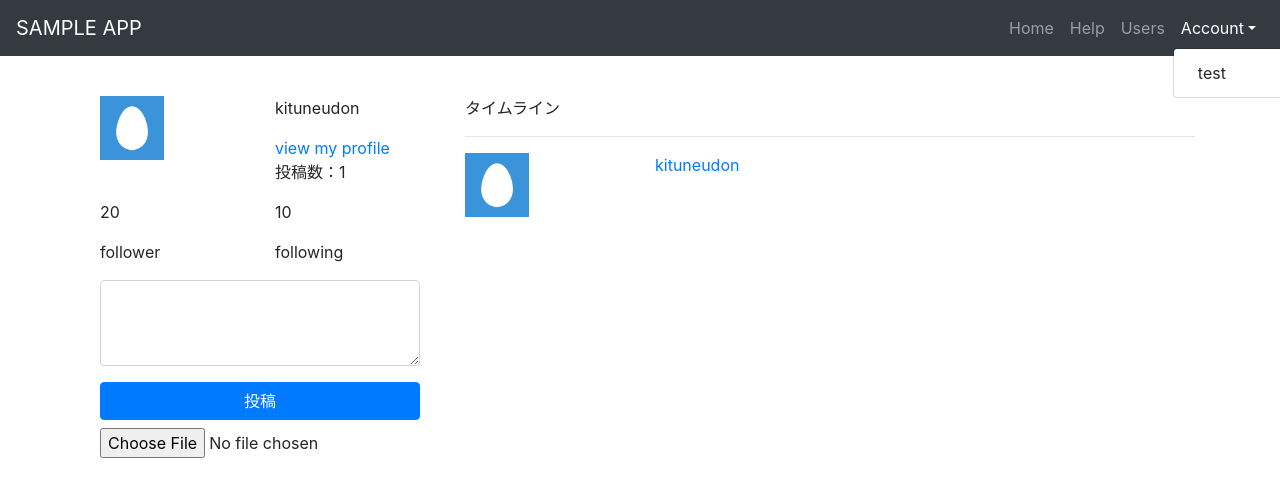
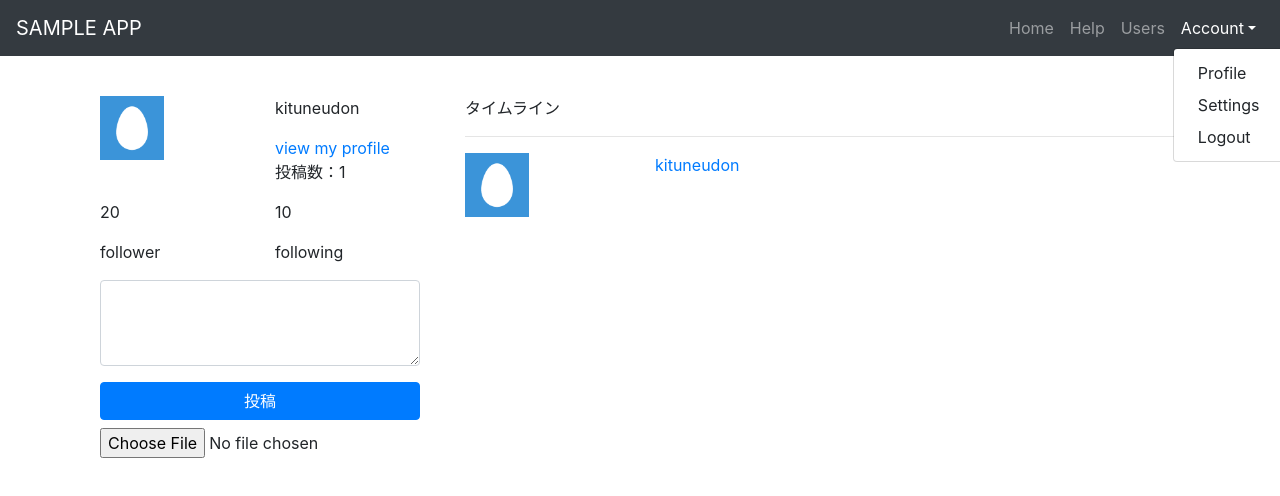
Before and after one commit to KituneUdon/twiiter-like-sns, a React (Create React App) app in the folder frontend/: page / in a window 1280 px wide. Both pictures are taken after a click on the button "Account". Shown: the top 496 px of the page. Built offline with nearby package versions, Linux system fonts and the light colour scheme.

Commit message:
#7 ドロップダウンメニューの中身を作成

```diff
--- a/frontend/src/components/Header.tsx
+++ b/frontend/src/components/Header.tsx
@@ -17,7 +17,13 @@ const Header: FC = () => (
       <Nav.Link href="http://localhost:4000">Help</Nav.Link>
       <Nav.Link href="http://localhost:4000">Users</Nav.Link>
       <NavDropdown title="Account" id="collasible-nav-dropdown">
-        <NavDropdown.Item href="http://localhost:4000">test</NavDropdown.Item>
+        <NavDropdown.Item href="http://localhost:4000">
+          Profile
+        </NavDropdown.Item>
+        <NavDropdown.Item href="http://localhost:4000">
+          Settings
+        </NavDropdown.Item>
+        <NavDropdown.Item href="http://localhost:4000">Logout</NavDropdown.Item>
       </NavDropdown>
     </Nav>
   </ExtendNavbar>
```
Also changed, not shown: 1 other file (tests, documents, lock files or other folders).
